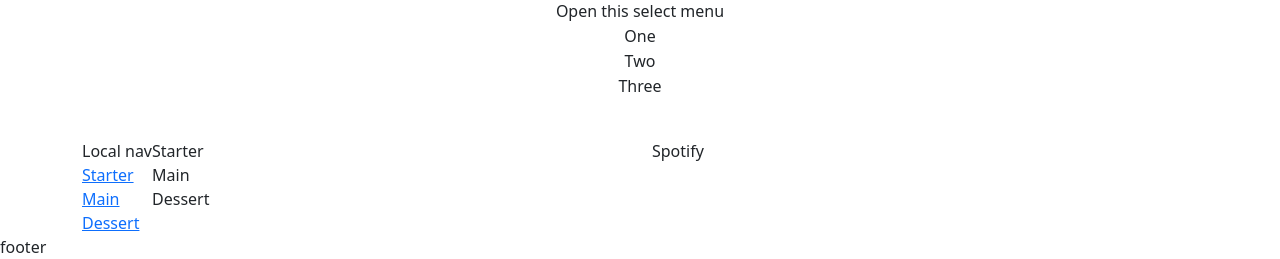
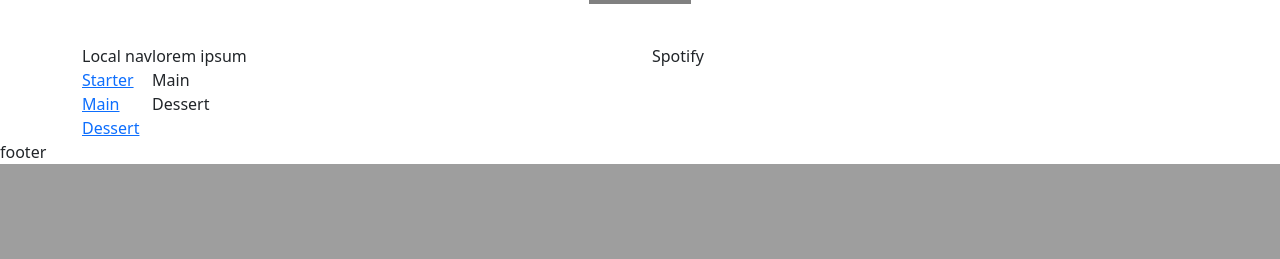
Before and after one commit to Samlund/Dineify, a Python web app: template templates/Index.html in a window 1280 px wide. Shown: the part 1194-1453 px from the top of the page. After the commit the page ends 1358 px from the top, so only its background shows below. Run offline with Jinja, Linux system fonts and the light colour scheme; the template is opened without the code that fills it, so the values that code supplies are empty.

Commit message:
test: courses textförändring js

```diff
--- a/static/script.js
+++ b/static/script.js
@@ -1,3 +1,8 @@
+function init() {
+  document.querySelector(".course").innerText = "lorem ipsum"
+}
+window.addEventListener("load", init);
+
 /* Hiding and showing dropdown generation menu*/
 function myFunction() {
     document.getElementById("myDropdown").classList.toggle("show");
--- a/templates/Index.html
+++ b/templates/Index.html
@@ -5,7 +5,7 @@
     <meta name="viewport" content="width=device-width, initial-scale=1.0" />
     <title>Dinify</title>
     <link href="https://cdn.jsdelivr.net/npm/bootstrap@5.3.3/dist/css/bootstrap.min.css" rel="stylesheet" integrity="sha384-QWTKZyjpPEjISv5WaRU9OFeRpok6YctnYmDr5pNlyT2bRjXh0JMhjY6hW+ALEwIH" crossorigin="anonymous" />
-    <link rel="stylesheet" href="/static/style.css" />
+    <link rel="stylesheet" href="/static/Style.css" />
   </head>
 
   <body>
@@ -47,7 +47,7 @@
         <h2>Choose your cuisine here</h2>
         <p>lorem ipsum</p>
 
-        <!--_____________________________________________Start sele 1
+        <!--_____________________________________________End selection 1_____________________________________________-->
         <div class="dropdown">
           <button onclick="myFunction()" class="dropbtn">Generate</button>
           <div id="myDropdown" class="dropdown-content">
@@ -86,9 +86,9 @@
             <option value="hej">hej</option>
           </div>
         </div>
-        End selection 1_____________________________________________-->
+        <!--_____________________________________________End selection 1_____________________________________________-->
 
-        <!--_____________________________________________Start selection 2_____________________________________________-->
+        <!--_____________________________________________Start selection 2___________________________________________
         <select id="myDropdown" class="form-select dropdown-content" aria-label="Default select example">
           <input type="text" placeholder="Choose your cuisine" id="myInput" onkeyup="filterFunction()" />
           <option selected>Open this select menu</option>
@@ -96,7 +96,7 @@
           <option value="2">Two</option>
           <option value="3">Three</option>
         </select>
-        <!--_____________________________________________End selection 2_____________________________________________-->
+        _____________________________________________End selection 2_____________________________________________-->
       </section>
 
 
@@ -111,11 +111,15 @@
             </nav>
 
             <article id="artical_wrapper" class="col">
-              <article class="course_starter">Starter</article>
+              <article id="course_starter" class="course">Starter
+                <p id="text_starter"></p>
 
-              <article class="course_main">Main</article>
+              </article>
 
-              <article class="course_dessert">Dessert</article>
+
+              <article id="course_main" class="course">Main</article>
+
+              <article id="course_dessert" class="course">Dessert</article>
             </article>
           </section>
 
@@ -126,7 +130,8 @@
 
     <footer>footer</footer>
 
+    <script src="/static/script.js"></script>
     <script src="https://cdn.jsdelivr.net/npm/bootstrap@5.3.3/dist/js/bootstrap.bundle.min.js" integrity="sha384-YvpcrYf0tY3lHB60NNkmXc5s9fDVZLESaAA55NDzOxhy9GkcIdslK1eN7N6jIeHz" crossorigin="anonymous"></script>
-    <script src="/static/Script.js"></script>
+
   </body>
 </html>
```
